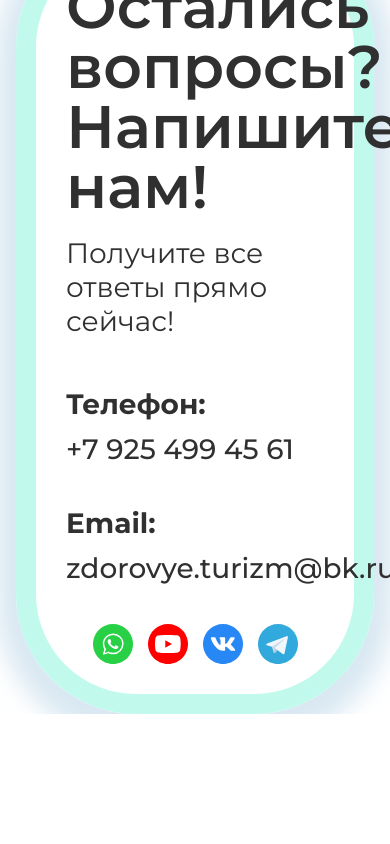
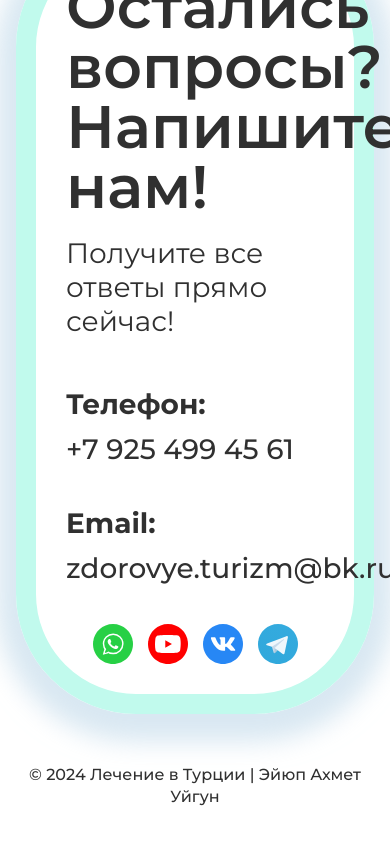
Before and after one commit to yuKalashnikova2/tourism, a Nuxt app: page / in a window 390 px wide. Shown: the part 11044-11888 px from the top of the page. Before the commit the page ends 11758 px from the top, so only its background shows below. Built offline with nearby package versions, Linux system fonts and the light colour scheme.

Commit message:
feat: Footer

```diff
--- /dev/null
+++ b/components/Footer.vue
@@ -0,0 +1,77 @@
+<template>
+    <div class="footer">
+        <ul class="footer__menu d-none">
+            <li class="footer__menu-item">
+                <NuxtLink to="#about">О нас</NuxtLink>
+            </li>
+            <li class="footer__menu-item">
+                <NuxtLink to="#services">Услуги</NuxtLink>
+            </li>
+            <li class="footer__menu-item">
+                <NuxtLink to="#stages">Этапы</NuxtLink>
+            </li>
+            <li class="footer__menu-item">
+                <NuxtLink to="#blog">Блог</NuxtLink>
+            </li>
+            <li class="footer__menu-item">
+                <NuxtLink to="#contacts">Контакты</NuxtLink>
+            </li>
+            <li class="footer__menu-item">
+                <NuxtLink to="#faq">FAQ</NuxtLink>
+            </li>
+        </ul>
+
+        <span class="footer__copyright"
+            >© 2024 Лечение в Турции | Эйюп Ахмет Уйгун</span
+        >
+    </div>
+</template>
+
+<style lang="scss" scoped>
+.footer {
+    display: flex;
+    justify-content: center;
+    flex-direction: column;
+    gap: 19px;
+    &__menu {
+        display: flex;
+        justify-content: center;
+        align-items: center;
+        gap: 20px;
+        list-style: none;
+        padding: 14px 0;
+        margin: 0;
+        @media (max-width: 1270px) {
+            gap: 10px;
+        }
+        &-item {
+            display: flex;
+            justify-content: center;
+            align-items: center;
+            padding: 16px 50px;
+            & a {
+                font-size: 20px;
+                font-weight: 500;
+                line-height: 28px;
+                text-align: left;
+            }
+            @media (max-width: 1270px) {
+                padding: 10px 30px;
+            }
+        }
+    }
+    &__copyright {
+        font-size: 16px;
+        font-weight: 500;
+        line-height: 22.4px;
+        text-align: center;
+        padding-bottom: 40px;
+    }
+}
+
+.d-none {
+    @media (max-width: 992px) {
+        display: none;
+    }
+}
+</style>
--- a/components/Header.vue
+++ b/components/Header.vue
@@ -101,6 +101,18 @@ const isVisible = ref(false)
             justify-content: center;
             align-items: center;
             padding: 20px 60px;
+            & a {
+                font-size: 28px;
+                font-weight: 500;
+                line-height: 39.2px;
+                @media (max-width: 1600px) {
+                    font-size: 20px;
+                font-weight: 500;
+                line-height: 28px;
+                text-align: left;
+                }
+
+            }
             @media (max-width: 1270px) {
                 padding: 10px 30px;
             }
--- a/pages/index.vue
+++ b/pages/index.vue
@@ -11,6 +11,7 @@
             <Blog />
             <FAQ />
             <Contacts />
+            <Footer />
         </div>
     </div>
 </template>
```
